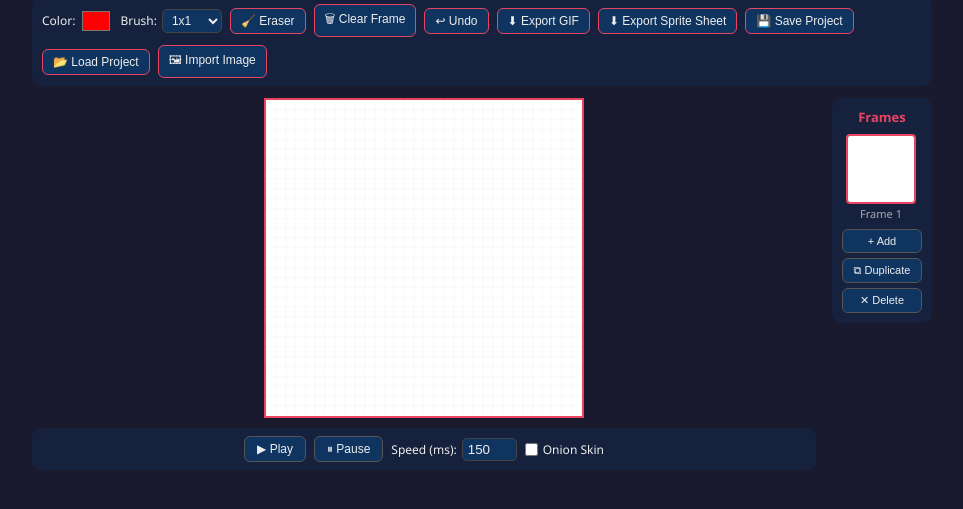
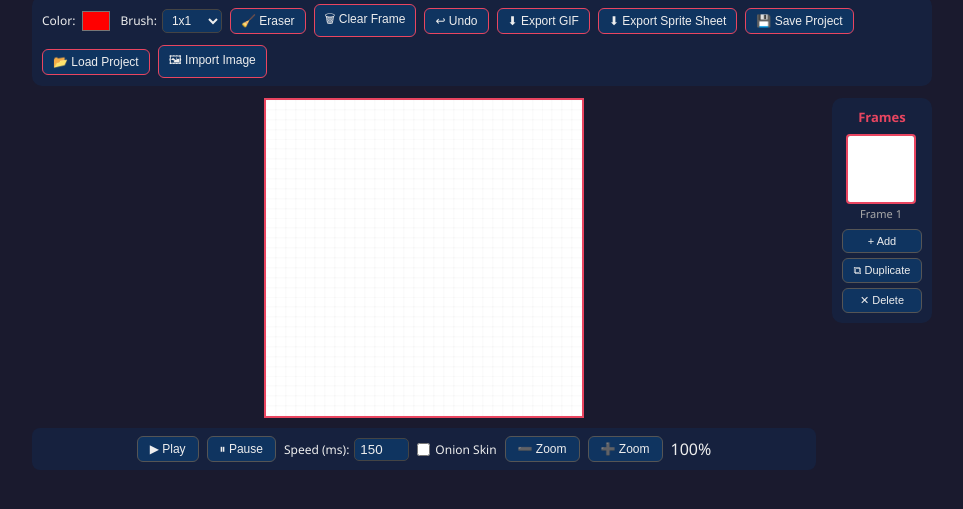
Before and after one commit to saimali35/pixel-art-animator, a plain HTML site: page index.html in a window 1280 px wide. Shown: the part 55-564 px from the top of the page, without its empty margins (158-1121 px from the left). Drawn offline with Linux system fonts and the light colour scheme.

Commit message:
feat: Add zoom controls to canvas

```diff
--- a/index.html
+++ b/index.html
@@ -45,6 +45,9 @@
           <label>
             <input type="checkbox" id="onionToggle"> Onion Skin
           </label>
+          <button id="zoomOutBtn">➖ Zoom</button>
+          <button id="zoomInBtn">➕ Zoom</button>
+          <span id="zoomValue" class="zoom-value">100%</span>
         </div>
       </div>
 
```
